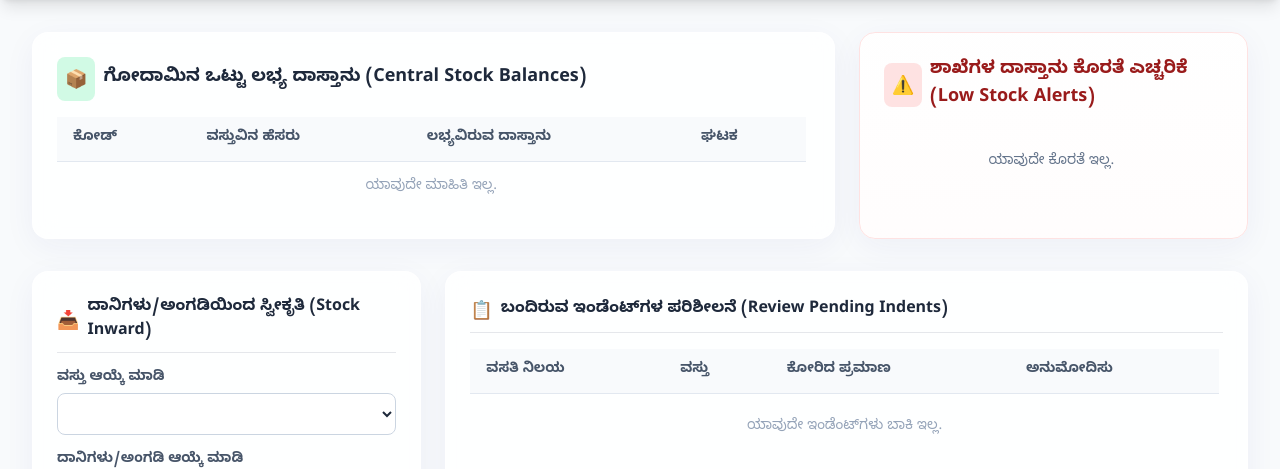
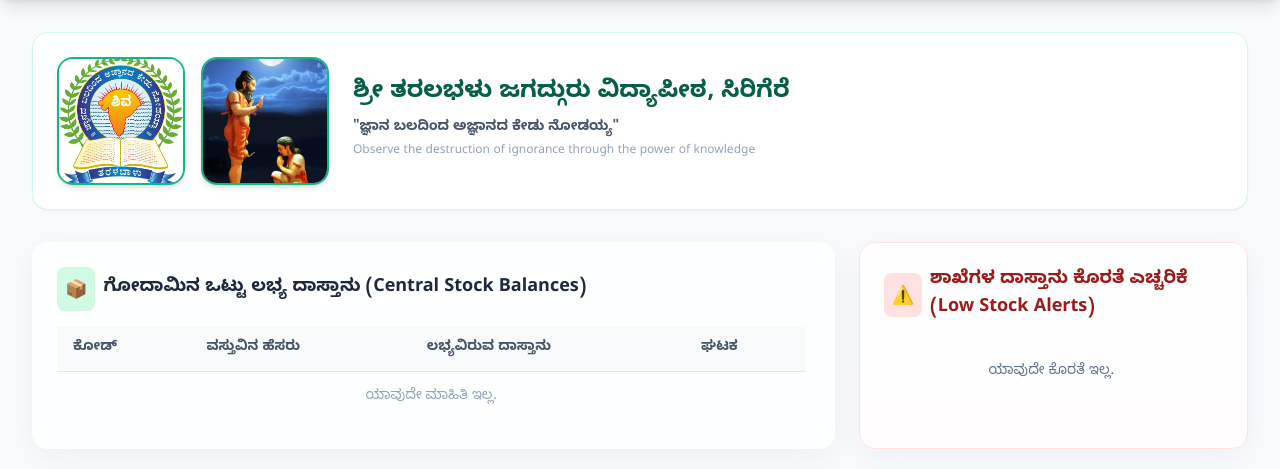
Before and after one commit to manchestertechnologies-com/taralabalu_godown_management_system, a Flask app: page / in a window 1280 px wide. Shown: the part 89-558 px from the top of the page. Run offline with Flask 3, Linux system fonts and the light colour scheme; data that the repository does not hold is empty; some libraries are stand-ins or nearby versions.

Commit message:
Integrate branding logo and temple images in the dashboard header

```diff
--- a/templates/index.html
+++ b/templates/index.html
@@ -78,6 +78,22 @@
 
     <!-- Main Container -->
     <main class="flex-grow max-w-7xl w-full mx-auto px-4 py-8 sm:px-6 lg:px-8">
+
+        <!-- Welcoming Branding Header Card -->
+        <div class="bg-white rounded-2xl shadow-sm border border-emerald-100 overflow-hidden flex flex-col md:flex-row items-center gap-6 p-6 mb-8 print:hidden">
+            <div class="flex-shrink-0 flex gap-4">
+                <img src="/static/images/temple.jpg" alt="Sirigere Temple" class="w-24 h-24 sm:w-32 sm:h-32 object-cover rounded-2xl border-2 border-emerald-500 shadow-md">
+                <img src="/static/images/guru.jpg" alt="Guru Disciple Statue" class="w-24 h-24 sm:w-32 sm:h-32 object-cover rounded-2xl border-2 border-emerald-500 shadow-md">
+            </div>
+            <div class="text-center md:text-left space-y-2">
+                <h2 class="text-xl sm:text-2xl font-black text-emerald-800 kannada-text">ಶ್ರೀ ತರಲಭಳು ಜಗದ್ಗುರು ವಿದ್ಯಾಪೀಠ, ಸಿರಿಗೆರೆ</h2>
+                <p class="text-sm font-bold text-slate-600 leading-relaxed kannada-text">
+                    "ಜ್ಞಾನ ಬಲದಿಂದ ಅಜ್ಞಾನದ ಕೇಡು ನೋಡಯ್ಯ" <br>
+                    <span class="text-xs text-slate-400 font-medium">Observe the destruction of ignorance through the power of knowledge</span>
+                </p>
+            </div>
+        </div>
+
 
         <!-- ==================== CENTRAL GODOWN DASHBOARD ==================== -->
         <div id="godownDashboard" class="space-y-8">
```
